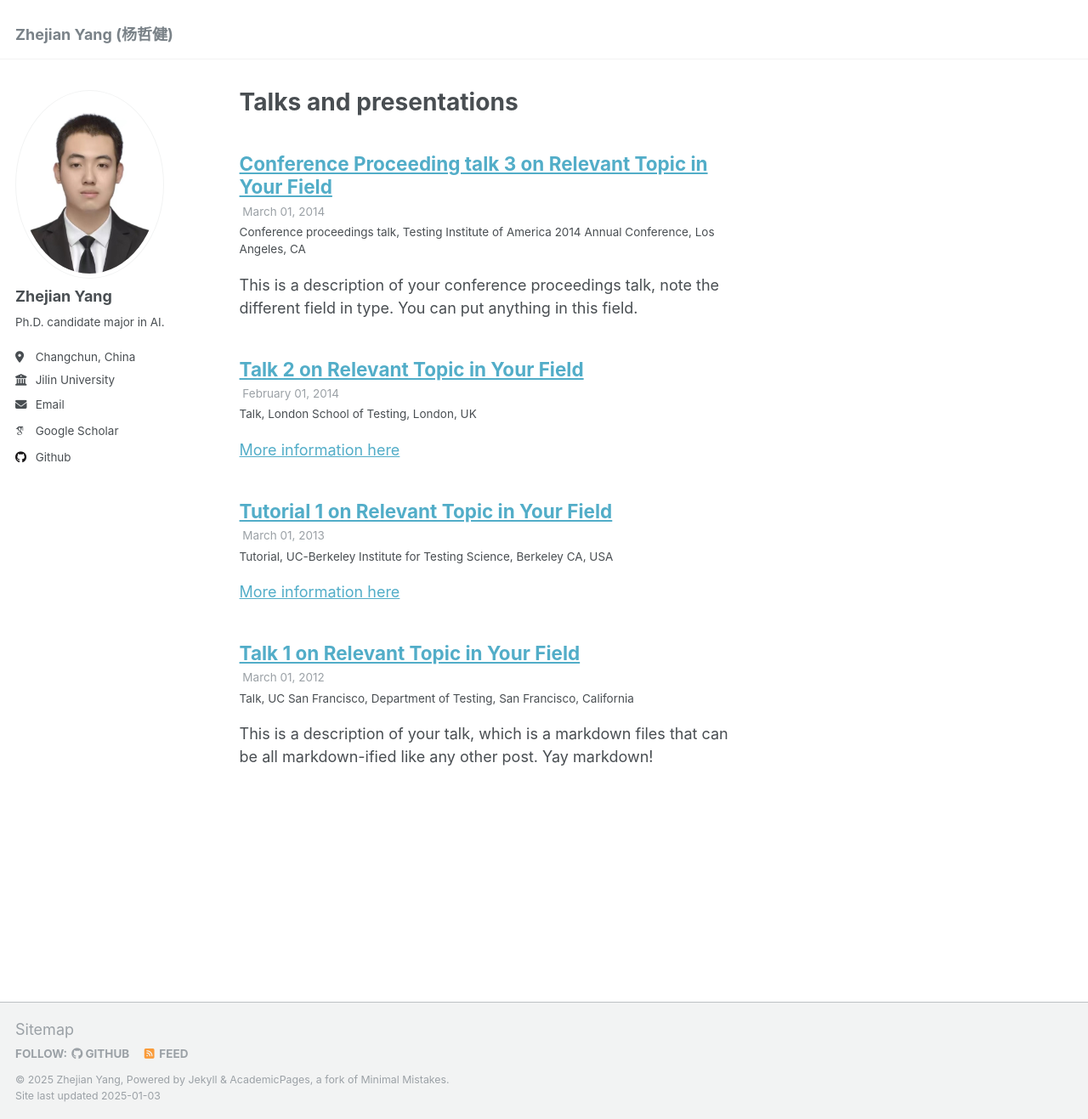
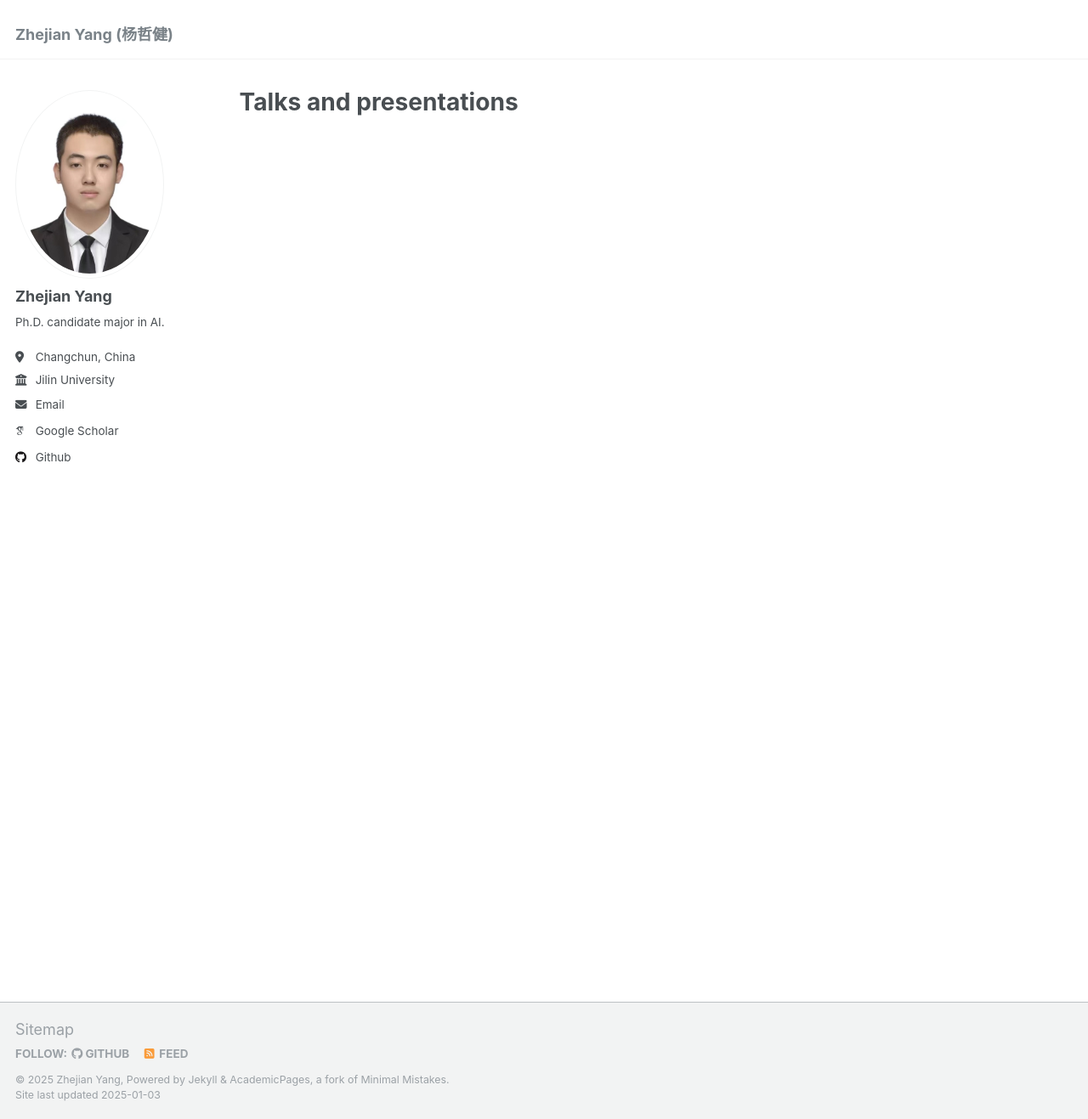
Before and after one commit to Caster-Yang/Caster-Yang.github.io, a Jekyll site: the page built from _pages/talks.html, in a window 1280 px wide and 1317 px high. Shown: the whole window at 85% size. Built offline with Jekyll 4.4.1, drawn with Linux system fonts in a browser that asks for light colours; some web fonts are replaced; part of the change alters nothing that is shown.

Commit message:
Update _config.yml

```diff
--- a/_config.yml
+++ b/_config.yml
@@ -211,19 +211,19 @@ kramdown:
 
 
 # These settings control the types of collections used by the template
-collections:
-  teaching:
-    output: false
-    permalink: /:collection/:path/
-  publications:
-    output: false
-    permalink: /:collection/:path/
-  portfolio:
-    output: false
-    permalink: /:collection/:path/
-  talks:
-    output: false
-    permalink: /:collection/:path/
+# collections:
+#   teaching:
+#     output: false
+#     permalink: /:collection/:path/
+#   publications:
+#     output: false
+#     permalink: /:collection/:path/
+#   portfolio:
+#     output: false
+#     permalink: /:collection/:path/
+#   talks:
+#     output: false
+#     permalink: /:collection/:path/
 
 
 # These settings control how pages and collections are included in the site
@@ -246,41 +246,41 @@ defaults:
     values:
       layout: single
       author_profile: true
-  # _teaching
-  - scope:
-      path: ""
-      type: teaching
-    values:
-      layout: single
-      author_profile: true
-      share: true
-      comments: true
-  # _publications
-  - scope:
-      path: ""
-      type: publications
-    values:
-      layout: single
-      author_profile: true
-      share: true
-      comments: true
-  # _portfolio
-  - scope:
-      path: ""
-      type: portfolio
-    values:
-      layout: single
-      author_profile: true
-      share: true
-      comment: true
-  # _talks
-  - scope:
-      path: ""
-      type: talks
-    values:
-      layout: talk
-      author_profile: true
-      share: true
+  # # _teaching
+  # - scope:
+  #     path: ""
+  #     type: teaching
+  #   values:
+  #     layout: single
+  #     author_profile: true
+  #     share: true
+  #     comments: true
+  # # _publications
+  # - scope:
+  #     path: ""
+  #     type: publications
+  #   values:
+  #     layout: single
+  #     author_profile: true
+  #     share: true
+  #     comments: true
+  # # _portfolio
+  # - scope:
+  #     path: ""
+  #     type: portfolio
+  #   values:
+  #     layout: single
+  #     author_profile: true
+  #     share: true
+  #     comment: true
+  # # _talks
+  # - scope:
+  #     path: ""
+  #     type: talks
+  #   values:
+  #     layout: talk
+  #     author_profile: true
+  #     share: true
 
 
 # Sass/SCSS
```
